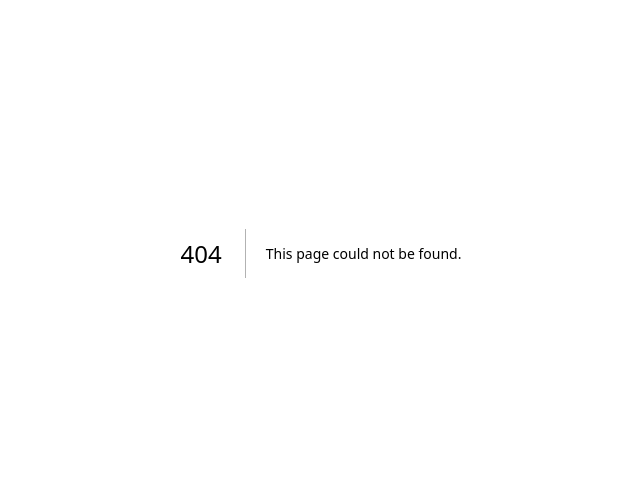
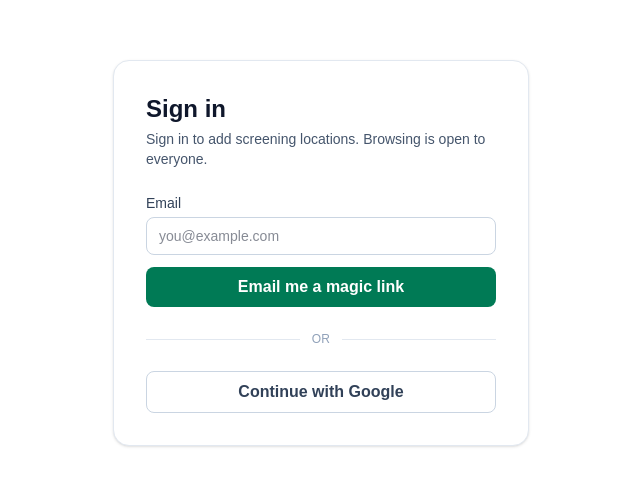
Before and after one commit to alimanhal/screeningundo, a Next.js app: page /login in a window 1280 px wide. Before the commit this address had no page. Shown: the part 147-632 px from the top of the page, without its empty margins (319-959 px from the left). Built offline with nearby package versions, Linux system fonts and the light colour scheme.

Commit message:
feat: add Supabase SSR auth with magic link, Google OAuth, and protected routes
Co-Authored-By: Claude Opus 4.8 (1M context) <noreply@anthropic.com>

```diff
--- /dev/null
+++ b/src/app/auth/actions.ts
@@ -0,0 +1,12 @@
+"use server";
+
+import { revalidatePath } from "next/cache";
+import { redirect } from "next/navigation";
+import { createClient } from "@/lib/supabase/server";
+
+export async function signOut() {
+  const supabase = await createClient();
+  await supabase.auth.signOut();
+  revalidatePath("/", "layout");
+  redirect("/");
+}
--- /dev/null
+++ b/src/app/auth/callback/route.ts
@@ -0,0 +1,32 @@
+import { NextResponse } from "next/server";
+import type { EmailOtpType } from "@supabase/supabase-js";
+import { createClient } from "@/lib/supabase/server";
+import { safeNextPath } from "@/lib/auth/redirect";
+
+/**
+ * Auth callback for both flows:
+ * - OAuth / magic-link PKCE: ?code=...
+ * - Email OTP confirmation links: ?token_hash=...&type=...
+ */
+export async function GET(request: Request) {
+  const { searchParams, origin } = new URL(request.url);
+  const code = searchParams.get("code");
+  const tokenHash = searchParams.get("token_hash");
+  const type = searchParams.get("type") as EmailOtpType | null;
+  const next = safeNextPath(searchParams.get("next"));
+
+  const supabase = await createClient();
+
+  if (code) {
+    const { error } = await supabase.auth.exchangeCodeForSession(code);
+    if (!error) return NextResponse.redirect(`${origin}${next}`);
+  } else if (tokenHash && type) {
+    const { error } = await supabase.auth.verifyOtp({
+      type,
+      token_hash: tokenHash,
+    });
+    if (!error) return NextResponse.redirect(`${origin}${next}`);
+  }
+
+  return NextResponse.redirect(`${origin}/login?error=auth-failed`);
+}
--- /dev/null
+++ b/src/app/login/login-form.tsx
@@ -0,0 +1,114 @@
+"use client";
+
+import { useState } from "react";
+import { useSearchParams } from "next/navigation";
+import { createClient } from "@/lib/supabase/client";
+import { safeNextPath } from "@/lib/auth/redirect";
+
+export function LoginForm() {
+  const searchParams = useSearchParams();
+  const next = safeNextPath(searchParams.get("next"));
+  const callbackError = searchParams.get("error");
+
+  const [email, setEmail] = useState("");
+  const [status, setStatus] = useState<
+    "idle" | "sending" | "sent" | "error" | "oauth"
+  >("idle");
+  const [errorMessage, setErrorMessage] = useState<string | null>(null);
+
+  const callbackUrl = () =>
+    `${window.location.origin}/auth/callback?next=${encodeURIComponent(next)}`;
+
+  async function handleMagicLink(event: React.FormEvent) {
+    event.preventDefault();
+    setStatus("sending");
+    setErrorMessage(null);
+    const supabase = createClient();
+    const { error } = await supabase.auth.signInWithOtp({
+      email,
+      options: { emailRedirectTo: callbackUrl() },
+    });
+    if (error) {
+      setStatus("error");
+      setErrorMessage(error.message);
+    } else {
+      setStatus("sent");
+    }
+  }
+
+  async function handleGoogle() {
+    setStatus("oauth");
+    setErrorMessage(null);
+    const supabase = createClient();
+    const { error } = await supabase.auth.signInWithOAuth({
+      provider: "google",
+      options: { redirectTo: callbackUrl() },
+    });
+    if (error) {
+      setStatus("error");
+      setErrorMessage(error.message);
+    }
+  }
+
+  return (
+    <div className="rounded-2xl border border-slate-200 bg-white p-8 shadow-sm">
+      <h1 className="text-2xl font-bold text-slate-900">Sign in</h1>
+      <p className="mt-1 text-sm text-slate-600">
+        Sign in to add screening locations. Browsing is open to everyone.
+      </p>
+
+      {callbackError && (
+        <p className="mt-4 rounded-lg bg-red-50 px-3 py-2 text-sm text-red-700">
+          Sign-in failed or the link expired. Please try again.
+        </p>
+      )}
+
+      {status === "sent" ? (
+        <p className="mt-6 rounded-lg bg-emerald-50 px-3 py-2 text-sm text-emerald-800">
+          Check your inbox — we sent a magic link to <strong>{email}</strong>.
+        </p>
+      ) : (
+        <form onSubmit={handleMagicLink} className="mt-6 space-y-3">
+          <label className="block text-sm font-medium text-slate-700">
+            Email
+            <input
+              type="email"
+              required
+              value={email}
+              onChange={(e) => setEmail(e.target.value)}
+              placeholder="you@example.com"
+              className="mt-1 w-full rounded-lg border border-slate-300 px-3 py-2 text-slate-900 outline-none focus:border-emerald-600 focus:ring-2 focus:ring-emerald-600/20"
+            />
+          </label>
+          <button
+            type="submit"
+            disabled={status === "sending"}
+            className="w-full rounded-lg bg-emerald-700 px-4 py-2 font-semibold text-white transition hover:bg-emerald-800 disabled:opacity-60"
+          >
+            {status === "sending" ? "Sending…" : "Email me a magic link"}
+          </button>
+        </form>
+      )}
+
+      <div className="my-6 flex items-center gap-3 text-xs uppercase tracking-wide text-slate-400">
+        <span className="h-px flex-1 bg-slate-200" />
+        or
+        <span className="h-px flex-1 bg-slate-200" />
+      </div>
+
+      <button
+        onClick={handleGoogle}
+        disabled={status === "oauth"}
+        className="w-full rounded-lg border border-slate-300 px-4 py-2 font-semibold text-slate-700 transition hover:bg-slate-50 disabled:opacity-60"
+      >
+        {status === "oauth" ? "Redirecting…" : "Continue with Google"}
+      </button>
+
+      {status === "error" && errorMessage && (
+        <p className="mt-4 rounded-lg bg-red-50 px-3 py-2 text-sm text-red-700">
+          {errorMessage}
+        </p>
+      )}
+    </div>
+  );
+}
--- /dev/null
+++ b/src/app/login/page.tsx
@@ -0,0 +1,17 @@
+import { Suspense } from "react";
+import type { Metadata } from "next";
+import { LoginForm } from "./login-form";
+
+export const metadata: Metadata = {
+  title: "Sign in — WC26 Screenings",
+};
+
+export default function LoginPage() {
+  return (
+    <main className="mx-auto flex w-full max-w-md flex-1 flex-col justify-center px-4 py-16">
+      <Suspense>
+        <LoginForm />
+      </Suspense>
+    </main>
+  );
+}
--- /dev/null
+++ b/src/components/auth/sign-out-button.tsx
@@ -0,0 +1,11 @@
+import { signOut } from "@/app/auth/actions";
+
+export function SignOutButton({ className }: { className?: string }) {
+  return (
+    <form action={signOut}>
+      <button type="submit" className={className}>
+        Sign out
+      </button>
+    </form>
+  );
+}
--- /dev/null
+++ b/src/lib/auth/redirect.ts
@@ -0,0 +1,11 @@
+/**
+ * Sanitizes a post-login redirect target so only same-site paths are allowed
+ * (prevents open-redirect via the ?next= param).
+ */
+export function safeNextPath(next: string | null | undefined): string {
+  if (!next) return "/";
+  if (!next.startsWith("/") || next.startsWith("//") || next.includes("\\")) {
+    return "/";
+  }
+  return next;
+}
--- /dev/null
+++ b/src/lib/supabase/helpers.ts
@@ -0,0 +1,36 @@
+import { cache } from "react";
+import { createClient } from "./server";
+
+/** Current authenticated user, or null. Cached per request. */
+export const getUser = cache(async () => {
+  const supabase = await createClient();
+  const {
+    data: { user },
+  } = await supabase.auth.getUser();
+  return user;
+});
+
+/** Profile row for the current user, or null when signed out. */
+export const getProfile = cache(async () => {
+  const user = await getUser();
+  if (!user) return null;
+  const supabase = await createClient();
+  const { data } = await supabase
+    .from("profiles")
+    .select("*")
+    .eq("id", user.id)
+    .maybeSingle();
+  return data;
+});
+
+/**
+ * Whether the current user is an admin. Uses the is_admin() Postgres
+ * function (admin_users itself is deny-all under RLS).
+ */
+export const getIsAdmin = cache(async () => {
+  const user = await getUser();
+  if (!user) return false;
+  const supabase = await createClient();
+  const { data } = await supabase.rpc("is_admin");
+  return data === true;
+});
--- /dev/null
+++ b/src/lib/supabase/middleware.ts
@@ -0,0 +1,58 @@
+import { createServerClient } from "@supabase/ssr";
+import { NextResponse, type NextRequest } from "next/server";
+import type { Database } from "@/types/database";
+
+const PROTECTED_PREFIXES = ["/submit", "/me", "/admin"];
+
+/**
+ * Refreshes the Supabase auth session on every request and redirects
+ * unauthenticated users away from protected routes.
+ *
+ * Follows the official @supabase/ssr App Router pattern: the response
+ * carrying refreshed cookies must be returned unmodified.
+ */
+export async function updateSession(request: NextRequest) {
+  let supabaseResponse = NextResponse.next({ request });
+
+  const supabase = createServerClient<Database>(
+    process.env.NEXT_PUBLIC_SUPABASE_URL!,
+    process.env.NEXT_PUBLIC_SUPABASE_ANON_KEY!,
+    {
+      cookies: {
+        getAll() {
+          return request.cookies.getAll();
+        },
+        setAll(cookiesToSet) {
+          cookiesToSet.forEach(({ name, value }) =>
+            request.cookies.set(name, value),
+          );
+          supabaseResponse = NextResponse.next({ request });
+          cookiesToSet.forEach(({ name, value, options }) =>
+            supabaseResponse.cookies.set(name, value, options),
+          );
+        },
+      },
+    },
+  );
+
+  // Do not run code between createServerClient and auth.getUser() —
+  // it can cause hard-to-debug session refresh issues.
+  const {
+    data: { user },
+  } = await supabase.auth.getUser();
+
+  const { pathname } = request.nextUrl;
+  const isProtected = PROTECTED_PREFIXES.some(
+    (prefix) => pathname === prefix || pathname.startsWith(`${prefix}/`),
+  );
+
+  if (!user && isProtected) {
+    const url = request.nextUrl.clone();
+    url.pathname = "/login";
+    url.search = "";
+    url.searchParams.set("next", pathname);
+    return NextResponse.redirect(url);
+  }
+
+  return supabaseResponse;
+}
--- /dev/null
+++ b/src/proxy.ts
@@ -0,0 +1,13 @@
+import type { NextRequest } from "next/server";
+import { updateSession } from "@/lib/supabase/middleware";
+
+export async function proxy(request: NextRequest) {
+  return updateSession(request);
+}
+
+export const config = {
+  matcher: [
+    // Run on everything except static assets and images.
+    "/((?!_next/static|_next/image|favicon\\.ico|.*\\.(?:svg|png|jpg|jpeg|gif|webp|ico)$).*)",
+  ],
+};
```
